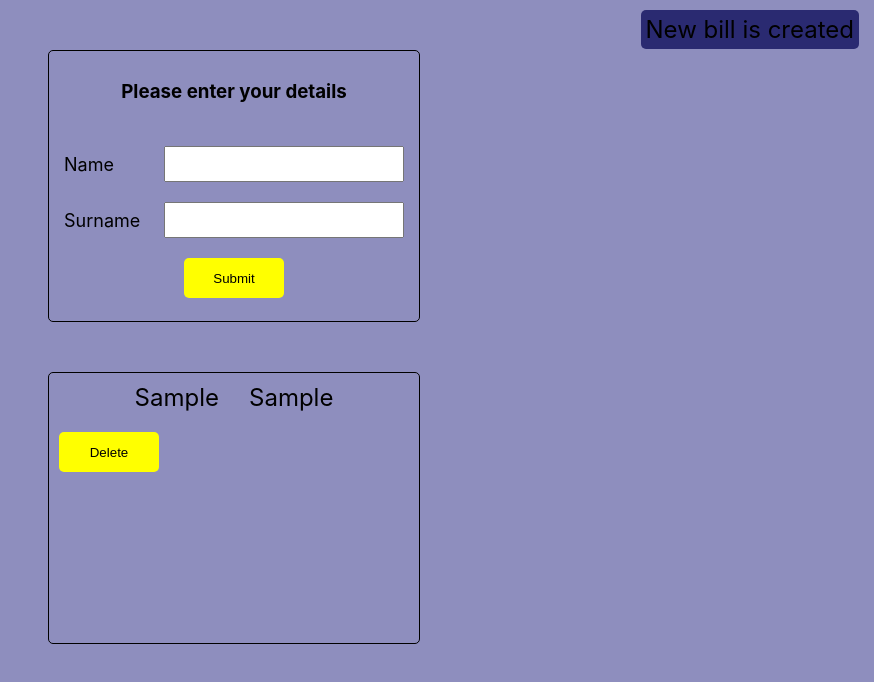
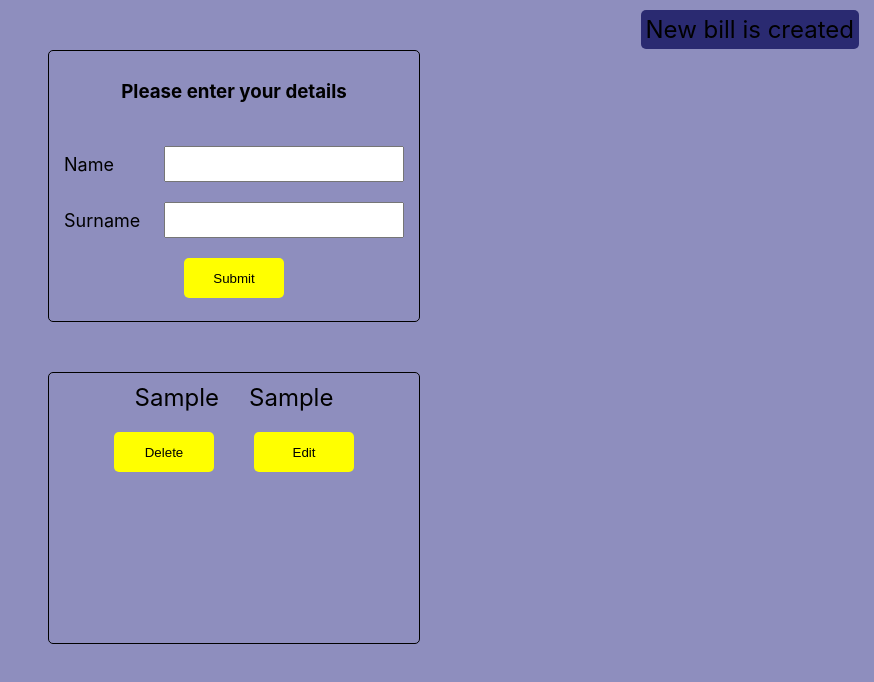
Before and after one commit to SigitaZaromskiene/bankLocalStorage, a React (Create React App) app: page / in a window 1280 px wide. Both pictures are taken after typing "Sample", "Sample" into the empty fields and a click on the button "Submit". Shown: the top 682 px of the page, without its empty margins (406-1280 px from the left). Built offline with nearby package versions, Linux system fonts and the light colour scheme.

Commit message:
editModal

```diff
--- a/package.json
+++ b/package.json
@@ -3,6 +3,10 @@
   "version": "0.1.0",
   "private": true,
   "dependencies": {
+    "@fortawesome/fontawesome-svg-core": "^6.4.0",
+    "@fortawesome/free-regular-svg-icons": "^6.4.0",
+    "@fortawesome/free-solid-svg-icons": "^6.4.0",
+    "@fortawesome/react-fontawesome": "^0.2.0",
     "@testing-library/jest-dom": "^5.16.5",
     "@testing-library/react": "^13.4.0",
     "@testing-library/user-event": "^13.5.0",
--- a/src/App.jsx
+++ b/src/App.jsx
@@ -2,7 +2,7 @@ import "./App.scss";
 import Form from "./Components/Form";
 import { useState, useEffect } from "react";
 import { v4 as uuidv4 } from "uuid";
-import { read, create } from "./Components/localStorage";
+import { read, create, destroy } from "./Components/localStorage";
 import List from "./Components/List";
 import Message from "./Components/Message";
 
@@ -17,6 +17,8 @@ function App() {
   const [message, setMessage] = useState(null);
   const [deleteLi, setDeleteLi] = useState(null);
   const [deleteModal, setDeleteModal] = useState(null);
+  const [edit, setEdit] = useState(null);
+  const [editModal, setEditModal] = useState(null);
 
   const msg = (text) => {
     setMessage((m) => [...(m ?? []), { text, id: uuidv4 }]);
@@ -35,6 +37,15 @@ function App() {
     setLastUpdate(Date.now());
   }, [personDetails]);
 
+  useEffect(() => {
+    if (deleteLi === null) {
+      return;
+    }
+    destroy(KEY, deleteLi.id);
+    setLastUpdate(Date.now());
+    msg("Bill was deleted");
+  }, [deleteLi]);
+
   return (
     <div className="container">
       <Form
@@ -49,6 +60,10 @@ function App() {
         setDeleteModal={setDeleteModal}
         setDelete={setDeleteLi}
         deleteModal={deleteModal}
+        setEdit={setEdit}
+        setEditModal={setEditModal}
+        editModal={editModal}
+        personDetails={personDetails}
       ></List>
       {message ? <Message message={message}></Message> : null}
     </div>
--- a/src/App.scss
+++ b/src/App.scss
@@ -37,14 +37,15 @@ $buttonColor: yellow;
     flex-wrap: wrap;
 
     .list-container {
-      @include displayFlex(column, flex-start);
+      @include displayFlex(column, center);
       border: 1px solid black;
       margin-top: 50px;
       height: 250px;
       width: 350px;
       padding: 10px;
       border-radius: $borderRadius;
-      justify-content: flex-start;
+
+      position: relative;
     }
   }
 
@@ -103,7 +104,20 @@ $buttonColor: yellow;
 
 .deleteModal {
   padding: 5px;
-  height: 100px;
+  height: 80px;
   width: 100px;
   background-color: red;
+  position: absolute;
+  top: 20%;
+  left: 2%;
+
+  .icons {
+    height: 10px;
+    width: 10px;
+  }
 }
+
+.btn-list {
+  @extend %simpleDisplay;
+  gap: 40px;
+}
--- a/src/Components/DeleteModal.jsx
+++ b/src/Components/DeleteModal.jsx
@@ -1,5 +1,28 @@
-const DeleteModal = () => {
-  return <div className="deleteModal">Are you sure?</div>;
+import { FontAwesomeIcon } from "@fortawesome/react-fontawesome";
+import { faCheck, faXmark } from "@fortawesome/free-solid-svg-icons";
+
+const DeleteModal = ({ setDeleteModal, setDelete, li }) => {
+  return (
+    <>
+      <div className="deleteModal">
+        <p>Are you sure?</p>
+        <div
+          style={{
+            display: "flex",
+            justifyContent: "center",
+            gap: "20px",
+            fontSize: "24px",
+          }}
+        >
+          <FontAwesomeIcon icon={faCheck} onClick={() => setDelete(li)} />
+          <FontAwesomeIcon
+            icon={faXmark}
+            onClick={() => setDeleteModal(null)}
+          />
+        </div>
+      </div>
+    </>
+  );
 };
 
 export default DeleteModal;
--- /dev/null
+++ b/src/Components/EditButton.jsx
@@ -0,0 +1,9 @@
+function EditButton({ setEditModal, li }) {
+  return (
+    <button className="button" onClick={() => setEditModal(li)}>
+      Edit
+    </button>
+  );
+}
+
+export default EditButton;
--- /dev/null
+++ b/src/Components/EditModal.jsx
@@ -0,0 +1,30 @@
+import { useState } from "react";
+import EditButton from "./EditButton";
+import Button from "./Button";
+
+function EditModal({ editModal, setPersonDetails }) {
+  const [name, setName] = useState(editModal.name);
+  const [surname, setSurname] = useState(editModal.surname);
+
+  return (
+    <div className="form-container">
+      <h3>Please enter your details</h3>
+      <div className="details-container">
+        <div className="name-container">
+          <label>Name</label>
+          <input value={name} onChange={(e) => setName(e.target.value)}></input>
+        </div>
+        <div className="name-container">
+          <label>Surname</label>
+          <input
+            value={surname}
+            onChange={(e) => setSurname(e.target.value)}
+          ></input>
+        </div>
+      </div>
+      <button className="button" />
+    </div>
+  );
+}
+
+export default EditModal;
--- a/src/Components/List.jsx
+++ b/src/Components/List.jsx
@@ -1,7 +1,18 @@
 import DeleteBtn from "./DeleteBtn";
 import DeleteModal from "./DeleteModal";
+import EditButton from "./EditButton";
+import EditModal from "./EditModal";
 
-function List({ personList, setDelete, setDeleteModal, deleteModal }) {
+function List({
+  personList,
+  setDelete,
+  setDeleteModal,
+  deleteModal,
+  setEdit,
+  setEditModal,
+  editModal,
+  setPersonDetails,
+}) {
   if (personList === null) {
     return "LOADING....";
   }
@@ -21,13 +32,30 @@ function List({ personList, setDelete, setDeleteModal, deleteModal }) {
             <div>{li.name}</div>
             <div>{li.surname}</div>
           </div>
-          <DeleteBtn
-            li={li}
-            setDelete={setDelete}
-            setDeleteModal={setDeleteModal}
-          />
+          <div className="btn-list">
+            <DeleteBtn
+              li={li}
+              setDelete={setDelete}
+              setDeleteModal={setDeleteModal}
+            />
+            <EditButton
+              setEdit={setEdit}
+              setEditModal={setEditModal}
+              li={li}
+            ></EditButton>
+          </div>
           {deleteModal && deleteModal.id === li.id ? (
-            <DeleteModal></DeleteModal>
+            <DeleteModal
+              setDeleteModal={setDeleteModal}
+              setDelete={setDelete}
+              li={li}
+            ></DeleteModal>
+          ) : null}
+          {editModal ? (
+            <EditModal
+              editModal={editModal}
+              setPersonDetails={setPersonDetails}
+            />
           ) : null}
         </div>
       ))}
--- a/src/Components/localStorage.js
+++ b/src/Components/localStorage.js
@@ -19,3 +19,9 @@ export const create = (key, data) => {
   allData.push(data);
   write(key, allData);
 };
+
+export const destroy = (key, id) => {
+  const allData = read(key);
+  const filtered = allData.filter((d) => d.id !== id);
+  write(key, filtered);
+};
```
Also changed, not shown: 1 other file (tests, documents, lock files or other folders).
